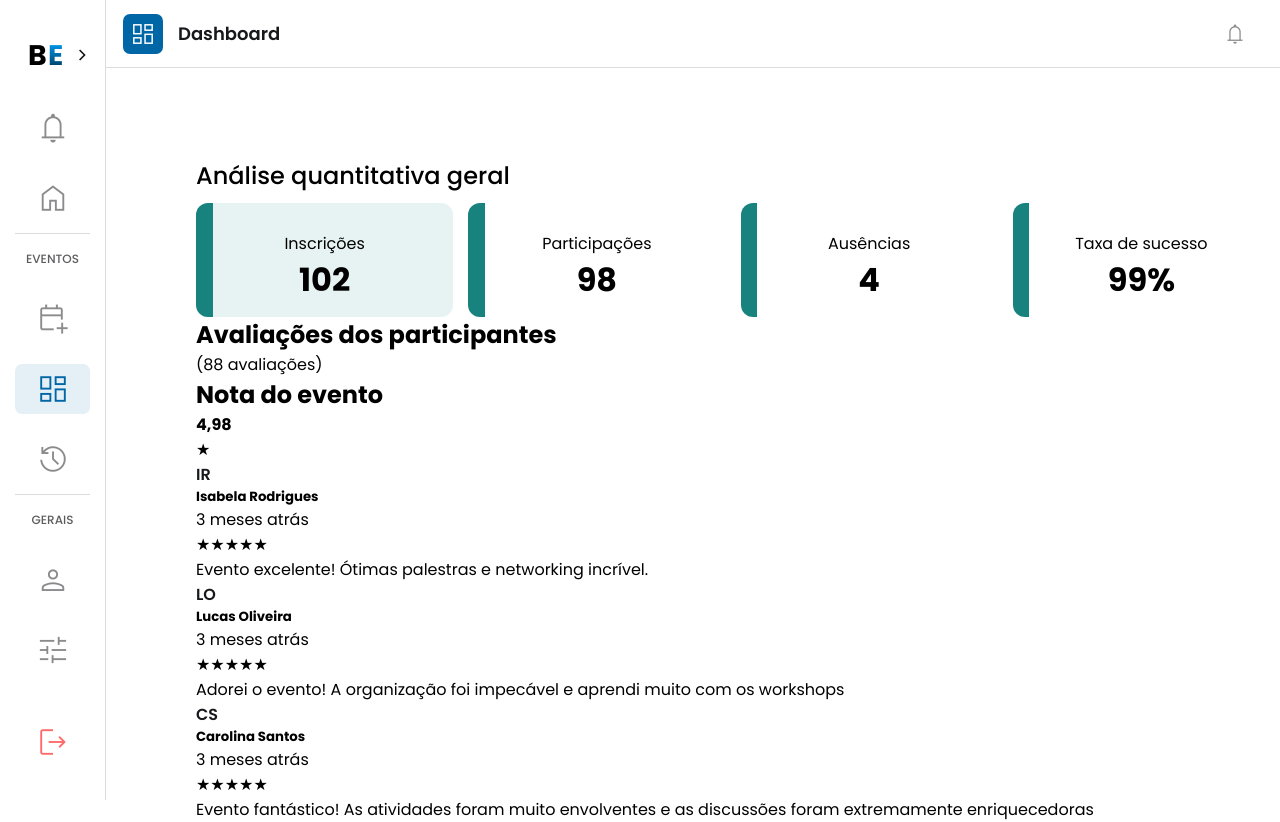
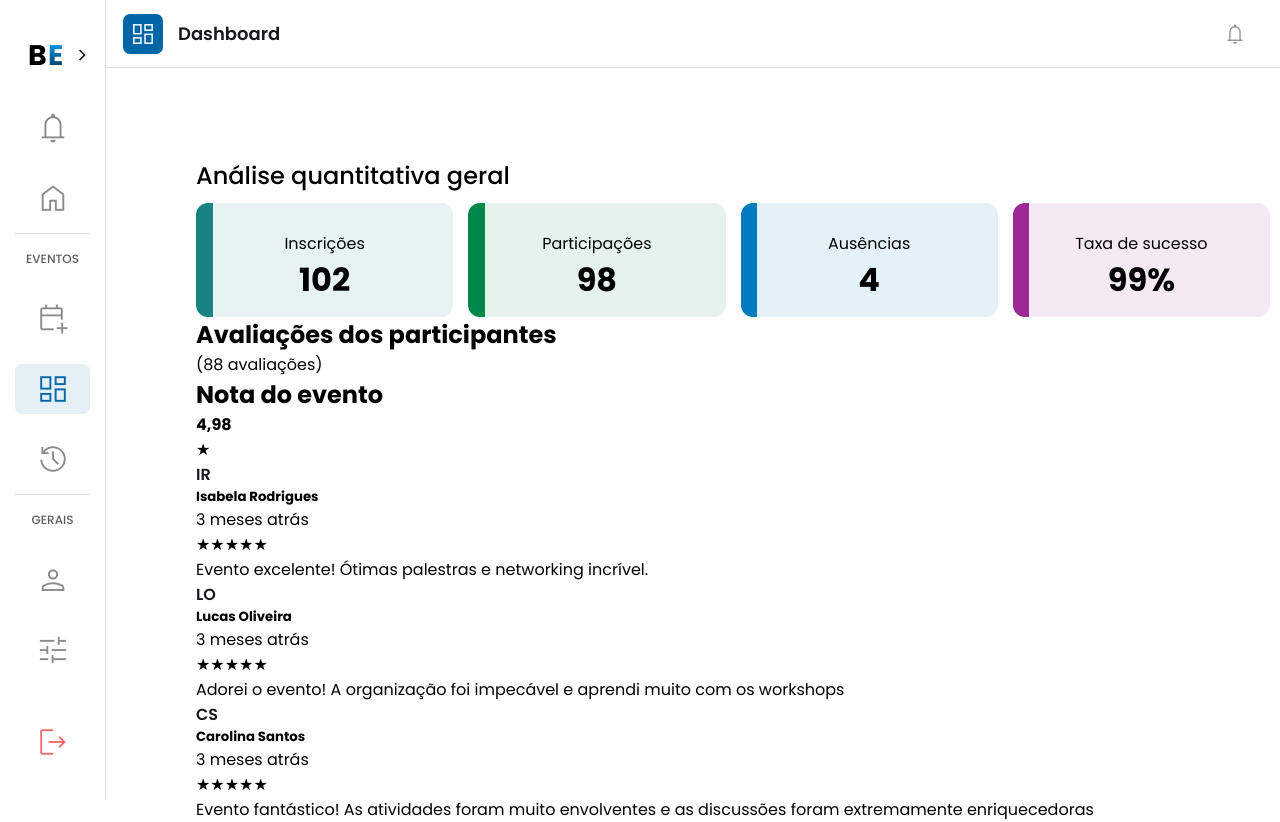
Before and after one commit to EsyProject/EsyFrontend, a React (Vite) app: page /dashboard in a window 1280 px wide. Shown: the top 822 px of the page. Built offline with nearby package versions, Linux system fonts and the light colour scheme.

Commit message:
style: definition of metrics colors

```diff
--- a/src/pages/Dashboard/Dashboard.css
+++ b/src/pages/Dashboard/Dashboard.css
@@ -49,16 +49,43 @@
   position: relative;
 }
 
+.registrations {
+  background: rgb(24, 131, 126, 0.1);
+}
+
+.participations {
+  background: rgb(0, 136, 74, 0.1);
+}
+
+.absences {
+  background: rgb(0, 123, 192, 0.1);
+}
+
+.success-rate {
+  background: rgb(158, 40, 150, 0.1);
+}
+
 .rectangle-metric {
   position: absolute;
   width: 16.68px;
   height: 100%;
   left: 0;
   top: 0;
-  background: #18837e;
   border-radius: 12px 0px 0px 12px;
 }
 
-.registrations {
-  background: rgb(24, 131, 126, 0.1);
+.rectangle-registrations {
+  background: #18837E;
 }
+
+.rectangle-participations {
+  background: #00884A;
+}
+
+.rectangle-absences {
+  background: #007BC0;
+}
+
+.rectangle-success-rate {
+  background: #9E2896;
+}
```
